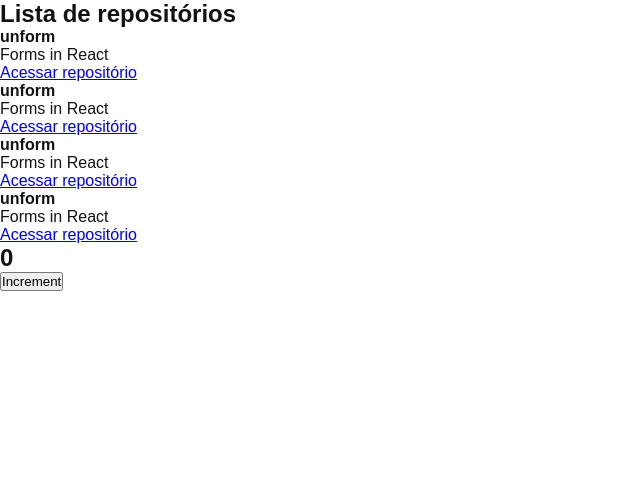
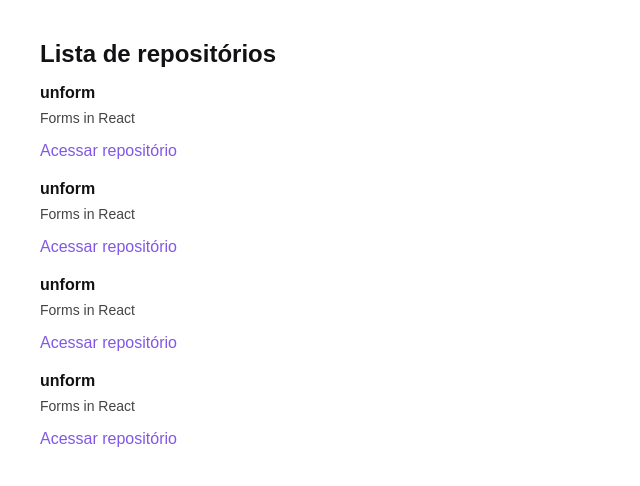
Before and after one commit to rafaelcardeallodi/chapter1-ignite-reactjs-github-explorer, a React app: page / in a window 1280 px wide. Shown: the top 486 px of the page, without its empty margins (0-640 px from the left). Built offline with nearby package versions, Linux system fonts and the light colour scheme.

Commit message:
Estilização da listagem

```diff
--- a/src/App.jsx
+++ b/src/App.jsx
@@ -1,12 +1,8 @@
-import { Counter } from './components/Counter';
 import { RepositoryList } from './components/RepositoryList';
 import './styles/global.scss';
 
 export function App(){
   return (
-    <>
     <RepositoryList />
-    <Counter />
-    </>
   )
 }
--- a/src/components/Counter.jsx
+++ /dev/null
@@ -1,18 +0,0 @@
-import { useState } from "react";
-
-export function Counter(){
-  const [counter, setCounter] = useState(0);
-
-  function increment(){
-    setCounter(counter + 1);
-  }
-
-  return (
-    <div>
-      <h2>{counter}</h2>
-      <button type="button" onClick={increment}>
-        Increment
-      </button>
-    </div>
-  );
-}
--- a/src/components/RepositoryList.jsx
+++ b/src/components/RepositoryList.jsx
@@ -1,4 +1,6 @@
 import { RepositoryItem } from "./RepositoryItem";
+
+import '../styles/repositories.scss';
 
 const repository = {
   name: 'unform',
--- /dev/null
+++ b/src/styles/repositories.scss
@@ -0,0 +1,30 @@
+section.repository-list{
+  margin: 40px;
+
+  h1{
+    margin-bottom: 16px;
+  }
+
+  ul{
+    list-style: none;
+
+    li{
+      & + li{
+        margin-top: 20px;
+      }
+
+      p{
+        font-size: 14px;
+        color: #444;
+        margin-top: 8px;
+      }
+
+      a{
+        display: inline-block;
+        margin-top: 16px;
+        text-decoration: none;
+        color: #8257e6;
+      }
+    }
+  }
+}
```
